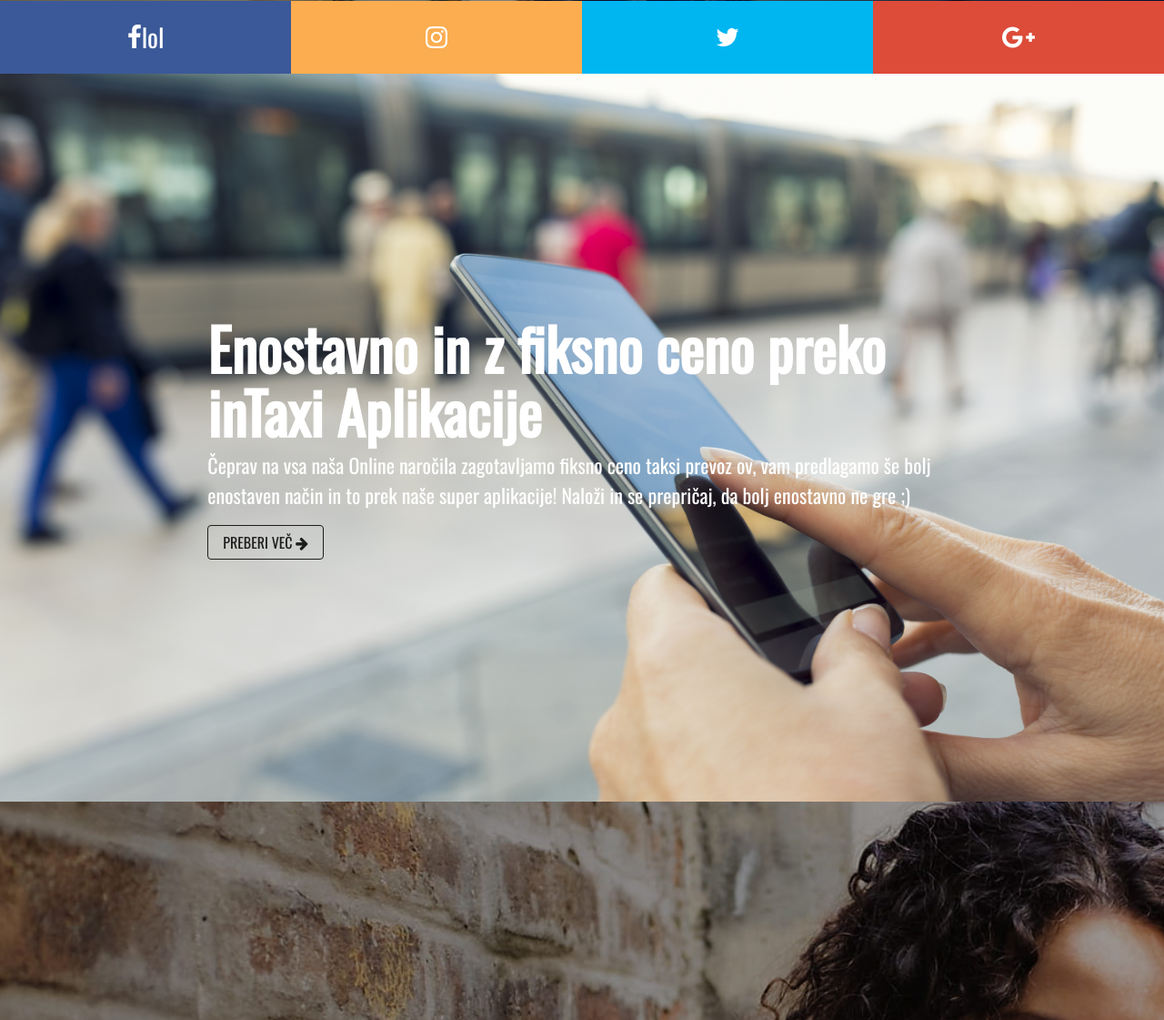
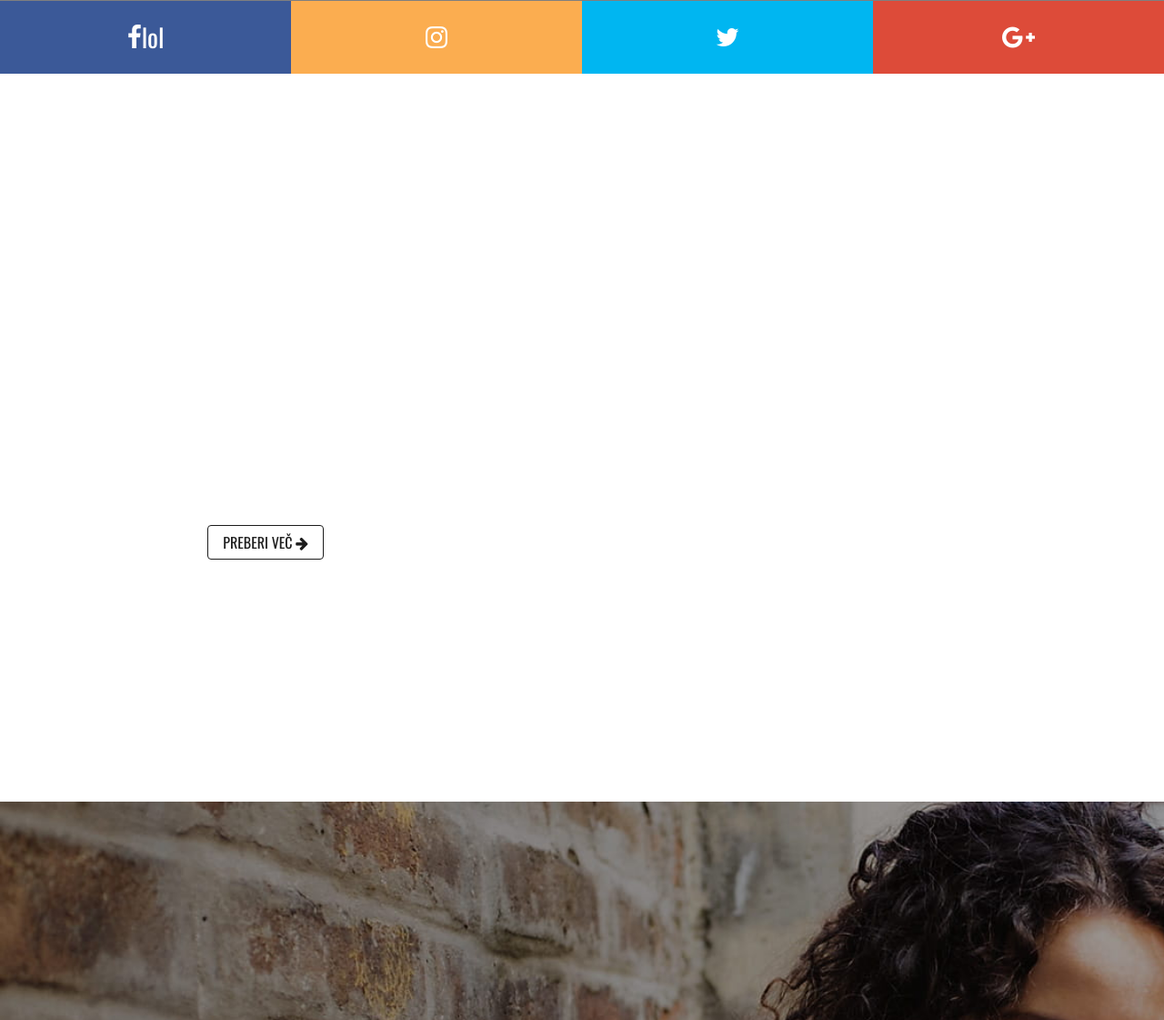
Before and after one commit to intaxigroup/intaxi, a PHP site: page /index.html in a window 1280 px wide. Shown: the part 719-1840 px from the top of the page at 91% size. Run offline with PHP 8.4, Linux system fonts and the light colour scheme; some libraries are stand-ins or nearby versions.

Commit message:
edit css

```diff
--- a/css/scss/style.scss
+++ b/css/scss/style.scss
@@ -100,14 +100,17 @@ h3{
 	transition: .3s;
 
 }
-
+.parallax-window {
+	min-height: 400px;
+	background: transparent;
+}
 .content {
     height: $height;
-    background: $bg-color;
+    /*background: $bg-color;*/
 
     &.home{
-        background: url("../img/bg/home.jpeg") no-repeat;
-        background-size: cover;
+        /*background: url("../img/bg/home.jpeg") no-repeat;
+        background-size: cover;*/
 		height: 90vh;
         &:before{
             content: "";
@@ -273,8 +276,8 @@ h3{
 		}
 	}
     &.app{
-        background: url("../img/bg/app.jpeg") no-repeat;
-		background-size: cover;
+        /*background: url("../img/bg/app.jpeg") no-repeat;
+		background-size: cover;*/
 		color: $white;
 
 		&.app-home{
--- a/css/style.css
+++ b/css/style.css
@@ -118,12 +118,16 @@ h3 {
   height: 55px;
   transition: .3s; }
 
+.parallax-window {
+  min-height: 400px;
+  background: transparent; }
+
 .content {
   height: 100vh;
-  background: #fff; }
+  /*background: $bg-color;*/ }
   .content.home {
-    background: url("../img/bg/home.jpeg") no-repeat;
-    background-size: cover;
+    /*background: url("../img/bg/home.jpeg") no-repeat;
+        background-size: cover;*/
     height: 90vh; }
     .content.home:before {
       content: "";
@@ -258,8 +262,8 @@ h3 {
         .content.payments .pay img[src*="bitcoin"], .content.payments .pay img[src*="mobilepay"] {
           width: 150px; }
   .content.app {
-    background: url("../img/bg/app.jpeg") no-repeat;
-    background-size: cover;
+    /*background: url("../img/bg/app.jpeg") no-repeat;
+		background-size: cover;*/
     color: #fff; }
     .content.app.app-home p {
       font-size: 22px; }
```
Also changed, not shown: 1 other file.
